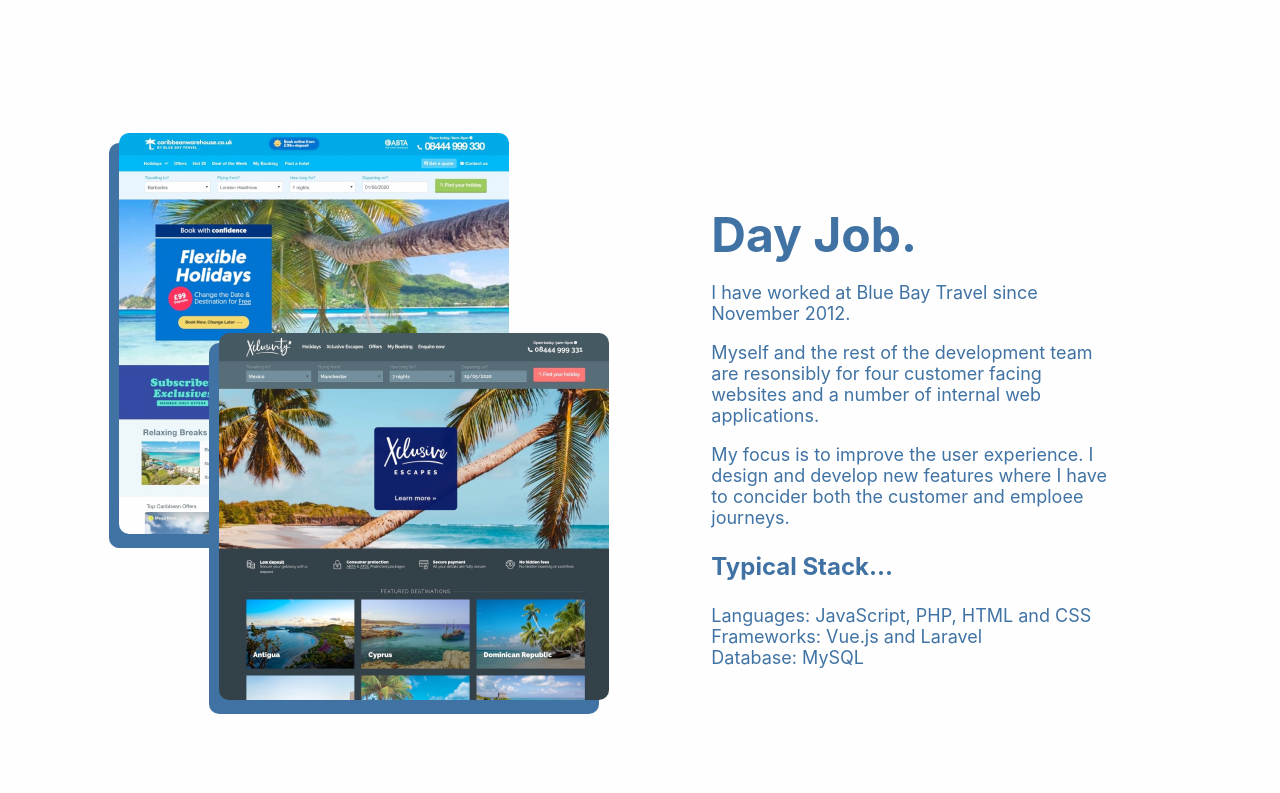
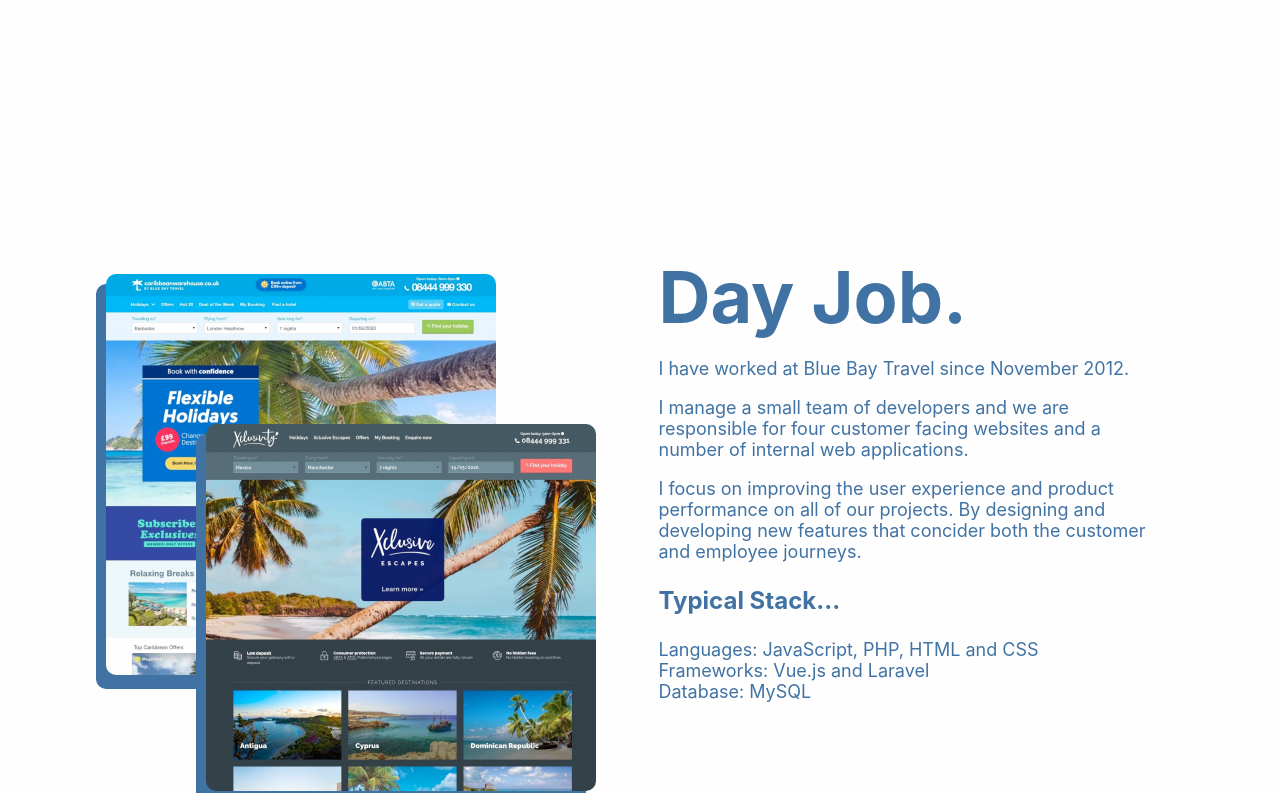
Before and after one commit to alex-bowers/portfolio-site, a Nuxt app: page / in a window 1280 px wide. Shown: the part 1740-2533 px from the top of the page. Built offline with nearby package versions, Linux system fonts and the light colour scheme.

Commit message:
Change About me breakpoint styles

```diff
--- a/components/AboutMe.vue
+++ b/components/AboutMe.vue
@@ -61,6 +61,7 @@
     background-color: $white;
     color: $secondary-colour;
     font-size: 1.125rem;
+    padding: 1rem;
     z-index: 1;
 }
 
@@ -112,9 +113,6 @@
     .about-me {
         padding: 1rem;
     }
-    .about-me--content {
-        padding: 0rem;
-    }
     .about-me--image {
         margin-bottom: 3rem;
         .about-me--image--me {
@@ -133,7 +131,7 @@
         flex-direction: row;
         align-items: center;
         justify-content: space-around;
-        padding: 10rem 2rem 15rem 2rem;
+        padding: 15rem 2rem;
     }
     .about-me--content {
         order: 1;
--- a/components/DayJob.vue
+++ b/components/DayJob.vue
@@ -6,11 +6,11 @@
                 <p>I have worked at Blue Bay Travel since November 2012.</p>
                 <p>
                     <!-- eslint-disable-next-line prettier/prettier -->
-                    Myself and the rest of the development team are resonsibly for four customer facing websites and a number of internal web applications.
+                    I manage a small team of developers and we are responsible for four customer facing websites and a number of internal web applications.
                 </p>
                 <p>
                     <!-- eslint-disable-next-line prettier/prettier -->
-                    My focus is to improve the user experience. I design and develop new features where I have to concider both the customer and emploee journeys.
+                    I focus on improving the user experience and product performance on all of our projects. By designing and developing new features that concider both the customer and employee journeys.
                 </p>
             </div>
             <div class="day-job--content--stack">
@@ -88,11 +88,12 @@
     background-color: $white;
     color: $secondary-colour;
     font-size: 1.125rem;
-    padding: 1rem;
+    padding: 1rem 1rem 3rem 1rem;
     z-index: 1;
 }
 
 .day-job--content {
+    padding: 1rem;
     .day-job--content--text {
         h2 {
             font-size: 2rem;
@@ -132,8 +133,6 @@
         }
     }
     .day-job-images--one {
-        top: -100px;
-        left: -50px;
         img {
             z-index: 1;
         }
@@ -143,7 +142,7 @@
     }
     .day-job-images--two {
         position: absolute;
-        top: 100px;
+        top: 150px;
         right: -50px;
         img {
             z-index: 4;
@@ -158,8 +157,8 @@
     .day-job {
         flex-direction: row;
         align-items: center;
-        justify-content: space-evenly;
-        padding: 5rem 1rem 10rem 1rem;
+        justify-content: space-around;
+        padding: 0rem 2rem 24.375rem 2rem;
     }
 
     .day-job--content {
@@ -167,8 +166,7 @@
         .day-job--content--text {
             max-width: 400px;
             h2 {
-                font-size: 3rem;
-                margin: 0 0 0.5rem 0;
+                font-size: 4rem;
             }
         }
     }
@@ -178,4 +176,36 @@
         order: 1;
     }
 }
+
+@media (min-width: $breakpoint-xlarge) {
+    .day-job--content {
+        .day-job--content--text {
+            max-width: 500px;
+            h2 {
+                font-size: 4.5rem;
+            }
+        }
+    }
+    .day-job--images {
+        .day-job-images--two {
+            right: -100px;
+        }
+    }
+}
+
+@media (min-width: $breakpoint-xxlarge) {
+    .day-job {
+        justify-content: center;
+    }
+
+    .day-job--content {
+        margin-left: 15rem;
+        .day-job--content--text {
+            max-width: 550px;
+            h2 {
+                font-size: 5rem;
+            }
+        }
+    }
+}
 </style>
```
